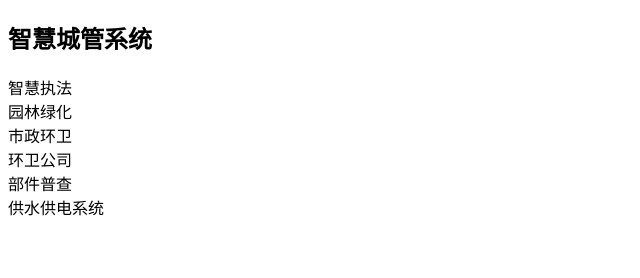
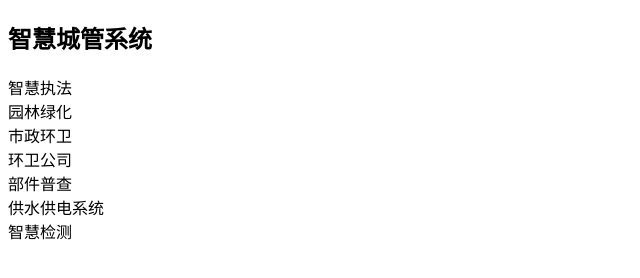
Before and after one commit to Lt1214397715/git_demo3, a plain HTML site: page index.html in a window 1280 px wide. Shown: the whole page, without its empty margins (0-640 px from the left). Drawn offline with Linux system fonts and the light colour scheme.

Commit message:
智慧检测功能上线

```diff
--- a/index.html
+++ b/index.html
@@ -16,5 +16,6 @@
  <div>环卫公司</div>
  <div>部件普查</div>
  <div>供水供电系统</div>
+ <div>智慧检测</div>
  </body>
 </html>
```
